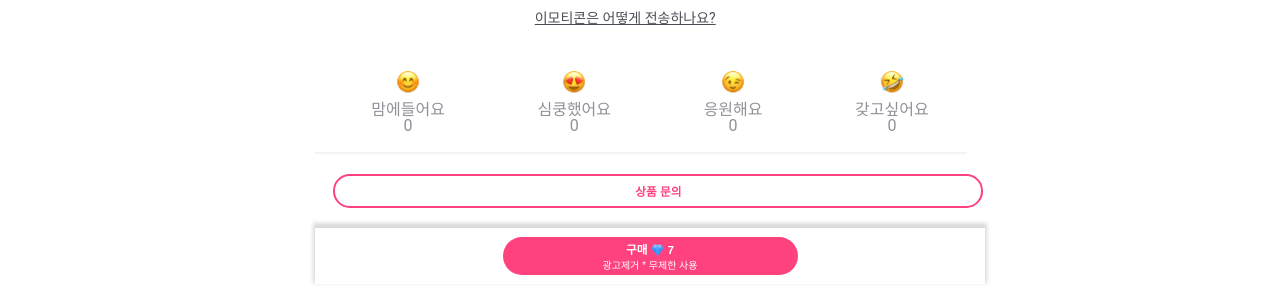
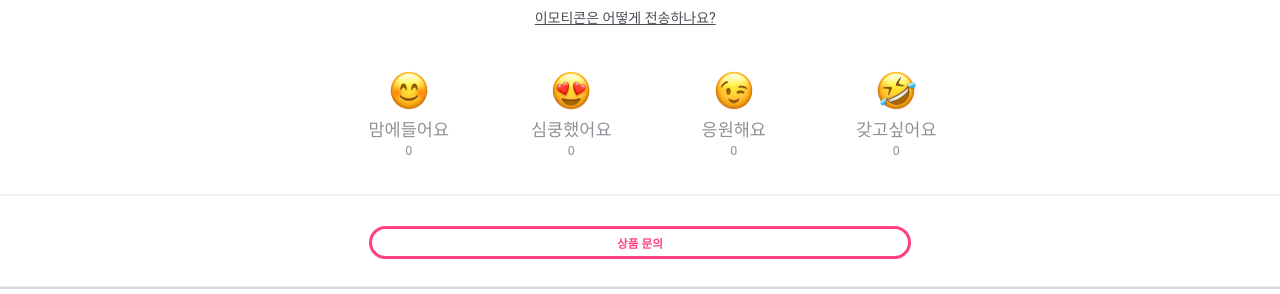
Before and after one commit to maketheworldwise/play-keyboard-react-bitbyte, a React (Create React App) app: page /detail/1 in a window 1280 px wide. Shown: the part 396-690 px from the top of the page. Built offline with nearby package versions, Linux system fonts and the light colour scheme; no server answers; a web font is replaced by a local one.

Commit message:
Fix - 하단&이모티콘 css 수정

```diff
--- a/src/Components/DetailFooter/DetailButton.js
+++ b/src/Components/DetailFooter/DetailButton.js
@@ -7,9 +7,11 @@ const DetailButton = () => {
     <StyledButton>
       <div className="button_container">
         <div className="line"></div>
+        <div className="inquiry_container">
           <button className="inquiry_btn">
             <span className="inquiry_text">상품 문의</span>
           </button>
+        </div>
         <div className="purchase_inner_box">
           <button className="purchase_btn">
             <div className="purchase_mainbox">
@@ -28,50 +30,62 @@ const DetailButton = () => {
 const StyledButton = styled.div`
   .button_container {
     margin: 0 auto;
-    min-width: 248px;
-    max-width: 650px;
+    min-width: 15.5em; // 248px
+
     .line {
       width: 100%;
       border: 0.0625em solid #f2f3f7; // 1px
     }
+
+    .inquiry_container {
+      padding: 0 0.625em; // 0 10px
+      margin: 1.5em 1.375em; // 24px 22px
+
       .inquiry_btn {
         width: 100%;
         display: flex;
         justify-content: center;
         align-items: center;
-      /* width: 330px; */
+        max-width: 40.625em; // 650px
+        margin: 0 auto;
         height: 2.5em; // 40px
-      padding: 0 10px;
-      margin: 1.5em 1.375em; // 24px 22px
-      border: 0.1875em solid #ff417d; // 3px
+        border: 0.25em solid #ff417d; // 4px
         border-radius: 1.25em; // 20px
         background-color: #ffffff;
+
         .inquiry_text {
+          width: 100%;
           color: #ff417d;
           font-size: 0.875em; // 14px
           font-weight: 700;
         }
       }
+    }
+
     .purchase_inner_box {
       width: 100%;
       display: flex;
       justify-content: center;
       align-items: center;
-      padding: 0.5625em 0.625em; // 9px 10px
-      box-shadow: 0px -0.1875em 0.25em 0.125em rgba(0, 0, 0, 0.15); // 0px -3px 4px 2px
+      border: none;
+      box-shadow: 0em -0.0625em 0.00625em 0.0625em rgba(0, 0, 0, 0.15); // 0px -1px 0.1px 1px
+
       .purchase_btn {
         width: 100%;
-        width: 22.125em; // 354px
+        max-width: 40.625em; // 650px
+        margin: 0.5625em auto;
         height: 2.875em; // 46px
         border: none;
         border-radius: 1.875em; // 30px
         background-color: #ff417d;
+
         .purchase_mainbox {
           span {
             color: #ffffff;
             font-size: 0.875em; // 14px
             font-weight: 700;
           }
+
           img {
             width: 0.875em; // 14px
             height: 0.875em; // 14px
@@ -79,6 +93,7 @@ const StyledButton = styled.div`
             vertical-align: middle;
           }
         }
+
         .purchase_subtext {
           color: rgba(255, 255, 255, 1);
           font-size: 0.75em; // 12px
@@ -87,6 +102,12 @@ const StyledButton = styled.div`
       }
     }
   }
+
+  @media screen and (min-width: 600px) {
+    .button_container {
+      font-size: 20px;
+    }
+  }
 `;
 
 export default DetailButton;
--- a/src/Components/DetailFooter/DetailEmoji.js
+++ b/src/Components/DetailFooter/DetailEmoji.js
@@ -10,22 +10,22 @@ const DetailEmoji = () => {
     <StyledDetailEmoji>
       <div className="emoji_inner_box">
         <div className="emoji_like">
-          <img alt="맘에들어요" src={like} />
+          <img alt="맘에들어요" src={like} className="emoji_img" />
           <span className="emoji_text">맘에들어요</span>
           <span className="emoji_number">0</span>
         </div>
         <div className="emoji_heart">
-          <img alt="심쿵했어요" src={heart} />
+          <img alt="심쿵했어요" src={heart} className="emoji_img" />
           <span className="emoji_text">심쿵했어요</span>
           <span className="emoji_number">0</span>
         </div>
         <div className="emoji_cheer">
-          <img alt="응원해요" src={cheer} />
+          <img alt="응원해요" src={cheer} className="emoji_img" />
           <span className="emoji_text">응원해요</span>
           <span className="emoji_number">0</span>
         </div>
         <div className="emoji_have">
-          <img alt="갖고싶어요" src={have} />
+          <img alt="갖고싶어요" src={have} className="emoji_img" />
           <span className="emoji_text">갖고싶어요</span>
           <span className="emoji_number">0</span>
         </div>
@@ -40,34 +40,42 @@ const StyledDetailEmoji = styled.div`
     display: flex;
     justify-content: space-around;
     margin: 0 0.625em 1.125em 0.625em; // 0 10px 18px 10px
+
     div {
+      width: 100%;
       display: flex;
       flex-direction: column;
       justify-content: center;
       align-items: center;
-      img {
-        width: 1.875em; //30px
-        height: 1.5em; // 24px
+
+      .emoji_img {
+        width: 2em;
         margin-bottom: 0.5em; // 8px
       }
+
       span {
         color: rgba(145, 146, 153, 1);
       }
-      .emoji-text {
-        width: 100%;
-        width: 3.5em; // 56px
-        height: 1.125em; // 18px
+
+      .emoji_text {
+        display: block;
         font-size: 0.875em; // 14px
+        margin-bottom: 0.3125em; // 5px
       }
-      .emoji-number {
-        width: 100%;
-        width: 0.375em; // 6px
-        height: 0.875em; // 14px
+
+      .emoji_number {
+        display: block;
         font-size: 0.625em; // 10px
         margin-bottom: 1.125em; // 18px
       }
     }
   }
+
+  @media screen and (min-width: 600px) {
+    .emoji_inner_box {
+      font-size: 20px;
+    }
+  }
 `;
 
 export default DetailEmoji;
```
Lines whose indentation alone changed are shown as unchanged.
